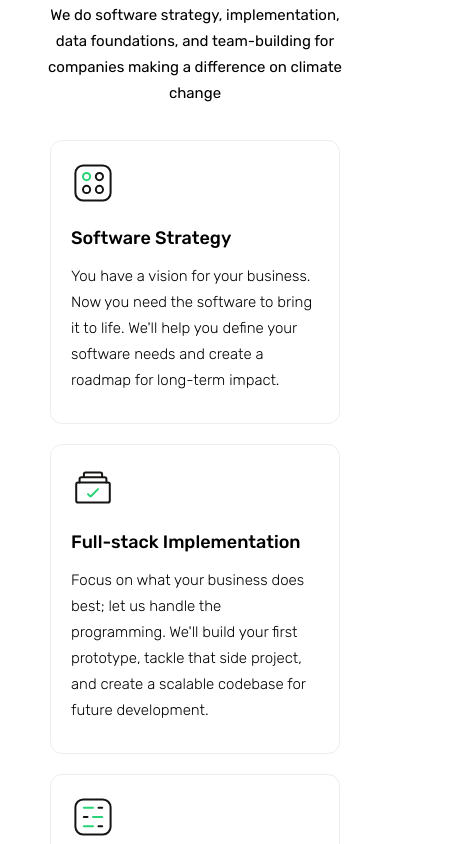
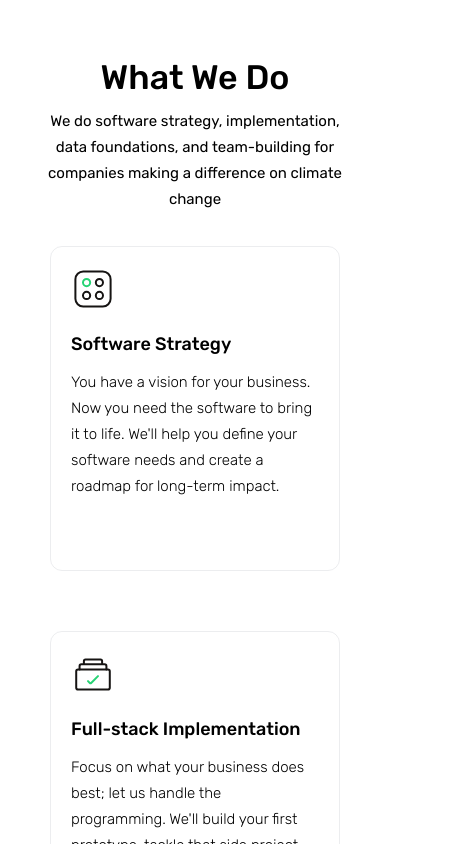
Before and after one commit to Option-Zero/option-zero-website, a Next.js app: page / in a window 390 px wide. Shown: the part 820-1664 px from the top of the page, 470 px wide, since content can reach past the window. Built offline with nearby package versions, Linux system fonts and the light colour scheme.

Commit message:
Move service cards into a Grid, add Airtable form link, remove hover from buttons on mobile, redo breakpoints

```diff
--- a/src/app/Styles/Styles.js
+++ b/src/app/Styles/Styles.js
@@ -1,3 +1,3 @@
 export const MAX_CONTENT_WIDTH = 1200;
 export const SECTION_PADDING = '80px 40px';
-export const BREAKPOINTS = { xs: '600px', sm: '700px', md: '1000px', xl: '1300px' };
+export const BREAKPOINTS = { sm: '600px', md: '900px', lg: '1000px', xl: '1200px' };
--- a/src/app/Styles/Typography.js
+++ b/src/app/Styles/Typography.js
@@ -33,7 +33,7 @@ const Header5 = styled.div`
     font-weight: 300;
     font-size: 17px;
     line-height: 26px;
-    margin-bottom: 24px;
+    margin: 10px 0;
 `;
 
 const Paragraph = styled.div`
--- a/src/app/_components/AboutUsSection.js
+++ b/src/app/_components/AboutUsSection.js
@@ -9,7 +9,7 @@ import { SectionBackground, SectionContent } from './Section.js';
 const AboutUsSectionContent = styled(SectionContent)`
     justify-content: space-around;
     gap: 10%;
-    @media screen and (max-width: ${BREAKPOINTS.md}) {
+    @media screen and (max-width: ${BREAKPOINTS.lg}) {
         flex-wrap: wrap;
         justify-content: center;
         max-width: 80%;
@@ -18,7 +18,7 @@ const AboutUsSectionContent = styled(SectionContent)`
 
 const AboutUsText = styled.div`
     max-width: 50%;
-    @media screen and (max-width: ${BREAKPOINTS.md}) {
+    @media screen and (max-width: ${BREAKPOINTS.lg}) {
         justify-content: center;
         max-width: 100%;
     }
@@ -31,10 +31,12 @@ const JnJPortrait = styled.img`
     height: auto;
     max-width: 100%;
     margin-bottom: 20px;
-    &:hover {
-        content: url('jnj-portrait-jumping.jpg');
+    @media (hover: hover) {
+        &:hover {
+            content: url('jnj-portrait-jumping.jpg');
+        }
     }
-    @media (min-width: ${BREAKPOINTS.md}) {
+    @media (min-width: ${BREAKPOINTS.lg}) {
         width: 450px;
     }
 `;
--- a/src/app/_components/Button.js
+++ b/src/app/_components/Button.js
@@ -13,24 +13,26 @@ const Button = styled.button`
     line-height: 20px;
     transition: all 0.2s;
     text-decoration: none;
+    -webkit-tap-highlight-color: rgba(50, 52, 58, 0.3); //Dark_grey
 `;
 
 export const GreenButton = styled(Button)`
     color: white;
     background-color: ${Logo_green};
-    &:hover {
-        background-color: ${Dark_grey};
-    }
-    &:active {
-        background-color: ${Logo_green};
+    @media (hover: hover) {
+        &:hover {
+            background-color: ${Dark_grey};
+        }
     }
 `;
 
 export const TransparentButton = styled(Button)`
     color: ${Logo_green};
     background-color: transparent;
-    padding: 0;
-    &:hover {
-        color: ${Dark_grey};
+    padding: 12px 0;
+    @media (hover: hover) {
+        &:hover {
+            color: ${Dark_grey};
+        }
     }
 `;
--- a/src/app/_components/ContactUsSection.js
+++ b/src/app/_components/ContactUsSection.js
@@ -6,6 +6,7 @@ import { SectionBackground, SectionContent, SectionGap } from './Section.js';
 import { Dark_blue, Logo_green } from '../Styles/Colors.js';
 import { GreenButton } from './Button.js';
 import { OptionZeroLogo } from './Logo.js';
+import Link from 'next/link.js';
 
 const SectionBackgroundGradient = styled(SectionBackground)`
     background-color: ${Dark_blue};
@@ -26,10 +27,15 @@ const ContactUsSection = () => {
                 <SectionContent column leftAlign>
                     <Header2 style={{ color: Logo_green }}> Have a project? </Header2>
                     <Header2 style={{ color: 'white' }}> Let's work together! </Header2>
-                    <Header5 style={{ color: 'white', marginTop: '20px' }}>
-                        We would love to hear from you!
-                    </Header5>
-                    <GreenButton> [ Submit ] </GreenButton>
+                    <Header5 style={{ color: 'white' }}>We would love to hear from you!</Header5>
+                    <SectionGap height="40px" />
+                    <Link
+                        href="https://airtable.com/appCIzOVL0mDMRwr4/pag0HvQvbOcHE7Q8B/form"
+                        rel="noopener noreferrer"
+                        target="_blank"
+                    >
+                        <GreenButton> [ Contact Us ] </GreenButton>
+                    </Link>
                     <SectionGap height="80px" />
                     <OptionZeroLogo />
                 </SectionContent>
--- a/src/app/_components/HeaderSection.js
+++ b/src/app/_components/HeaderSection.js
@@ -20,7 +20,6 @@ const Header = styled(SectionContent)`
     align-items: flex-start;
     color: white;
     max-width: ${MAX_CONTENT_WIDTH * 0.5}px;
-    width: 100%;
     margin: 0;
     align-self: flex-start;
 `;
--- a/src/app/_components/LogosSection.js
+++ b/src/app/_components/LogosSection.js
@@ -53,9 +53,9 @@ const LogoGrid = (logos) => {
     return (
         <Grid container spacing={2} justifyContent="center" alignItems="center">
             {logos.logos.map((logo, index) => (
-                <Grid item xs={6} sm={4} lg={3} key={index} justifyContent="center">
+                <Grid item key={index} xs={6} sm={4} lg={3} justifyContent="center">
                     <Box display="flex" justifyContent="center">
-                        <StyledLogo key={index} url={logo.filename} alt={logo.alt}></StyledLogo>
+                        <StyledLogo url={logo.filename} alt={logo.alt}></StyledLogo>
                     </Box>
                 </Grid>
             ))}
--- a/src/app/_components/ServicesSection.js
+++ b/src/app/_components/ServicesSection.js
@@ -2,10 +2,11 @@ import React from 'react';
 
 import styled from '@emotion/styled';
 import { Header3, Header4, Paragraph } from '../Styles/Typography.js';
-import { SectionContent } from './Section.js';
+import { SectionContent, SectionGap } from './Section.js';
 import { GreenButton } from './Button.js';
 import { BREAKPOINTS, MAX_CONTENT_WIDTH } from '../Styles/Styles.js';
-import { Medium_grey } from '../Styles/Colors.js';
+import Grid from '@mui/material/Grid';
+import Box from '@mui/material/Box';
 
 const SERVICES = [
     {
@@ -44,35 +45,16 @@ const ServiceCard = ({ className, title, description, icon }) => {
     );
 };
 
-const cardMargin = 10;
-const cardWidth = (MAX_CONTENT_WIDTH - cardMargin * 2 * SERVICES.length) / SERVICES.length;
-const twoCardWidth = (cardWidth + cardMargin * 2) * 2;
-
 const StyledServiceCard = styled(ServiceCard)`
-    width: auto;
-    height: auto;
-    min-height: 0;
-    min-width: 0;
+    min-width: 280px;
+    margin: 10px;
+    height: 325px;
     box-sizing: border-box;
     border: 1px solid rgba(100, 111, 121, 0.12);
     border-radius: 12px;
-    margin: ${cardMargin}px;
     padding: 20px;
-    @media (min-width: ${BREAKPOINTS.sm}) {
-        height: 325px;
-        width: ${cardWidth}px;
-    }
-`;
-
-const ServiceCardContainer = styled(SectionContent)`
-    flex-wrap: wrap;
-    width: auto;
-    margin-bottom: 20px;
-    @media (min-width: ${BREAKPOINTS.sm}) {
-        width: ${twoCardWidth}px;
-    }
-    @media (min-width: ${BREAKPOINTS.xl}) {
-        width: auto;
+    @media (max-width: ${BREAKPOINTS.xl}) {
+        max-width: 400px;
     }
 `;
 
@@ -90,16 +72,20 @@ const ServicesSection = () => {
                 We do software strategy, implementation, data foundations, and team-building for
                 companies making a difference on climate change
             </ServicesSectionDescription>
-            <ServiceCardContainer>
+            <Grid container columnSpacing={10} rowSpacing={5} columns={8}>
                 {SERVICES.map((service, index) => (
-                    <StyledServiceCard
-                        key={index}
-                        title={service.title}
-                        description={service.description}
-                        icon={service.icon}
-                    ></StyledServiceCard>
+                    <Grid item key={index} xs={8} sm={4} lg={2} justifyContent="center">
+                        <Box display="flex" justifyContent="center">
+                            <StyledServiceCard
+                                title={service.title}
+                                description={service.description}
+                                icon={service.icon}
+                            ></StyledServiceCard>
+                        </Box>
+                    </Grid>
                 ))}
-            </ServiceCardContainer>
+            </Grid>
+            <SectionGap height="80px" />
             <GreenButton as="a" href="#contact-section">
                 [ Work With Us ]
             </GreenButton>
```
